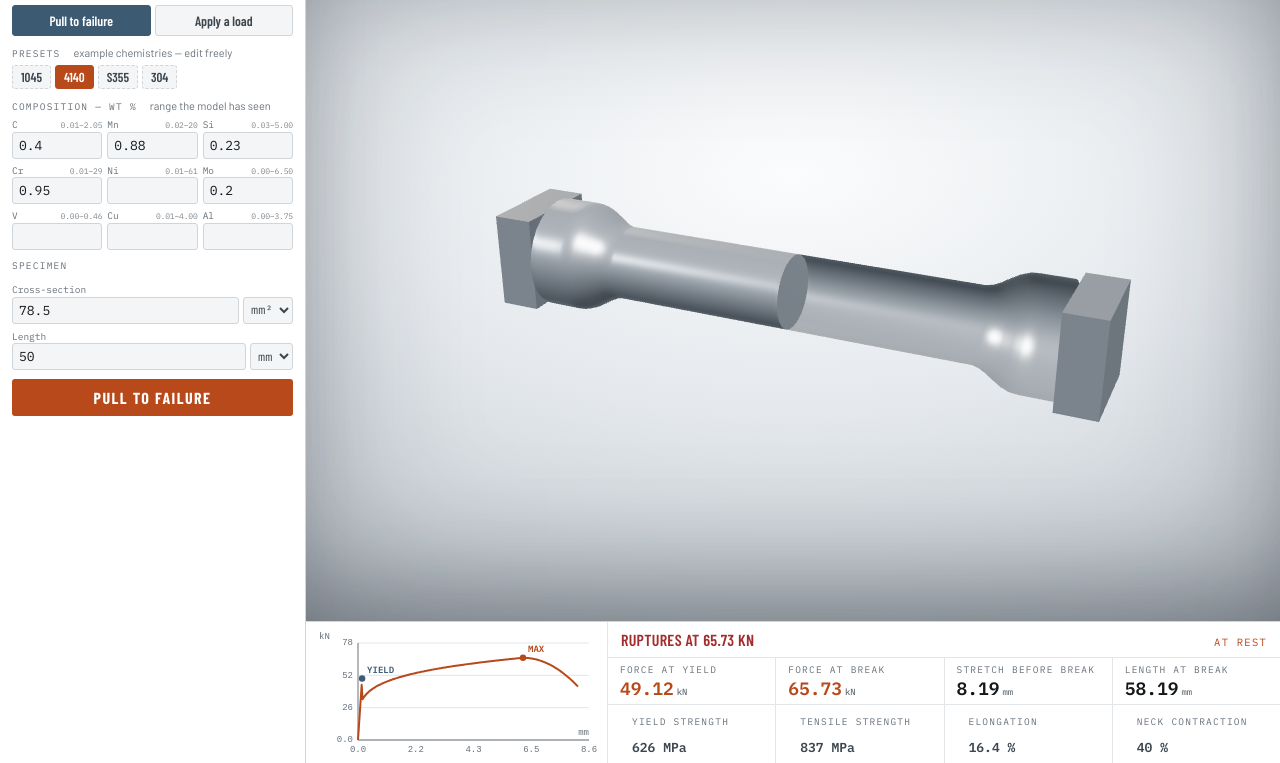
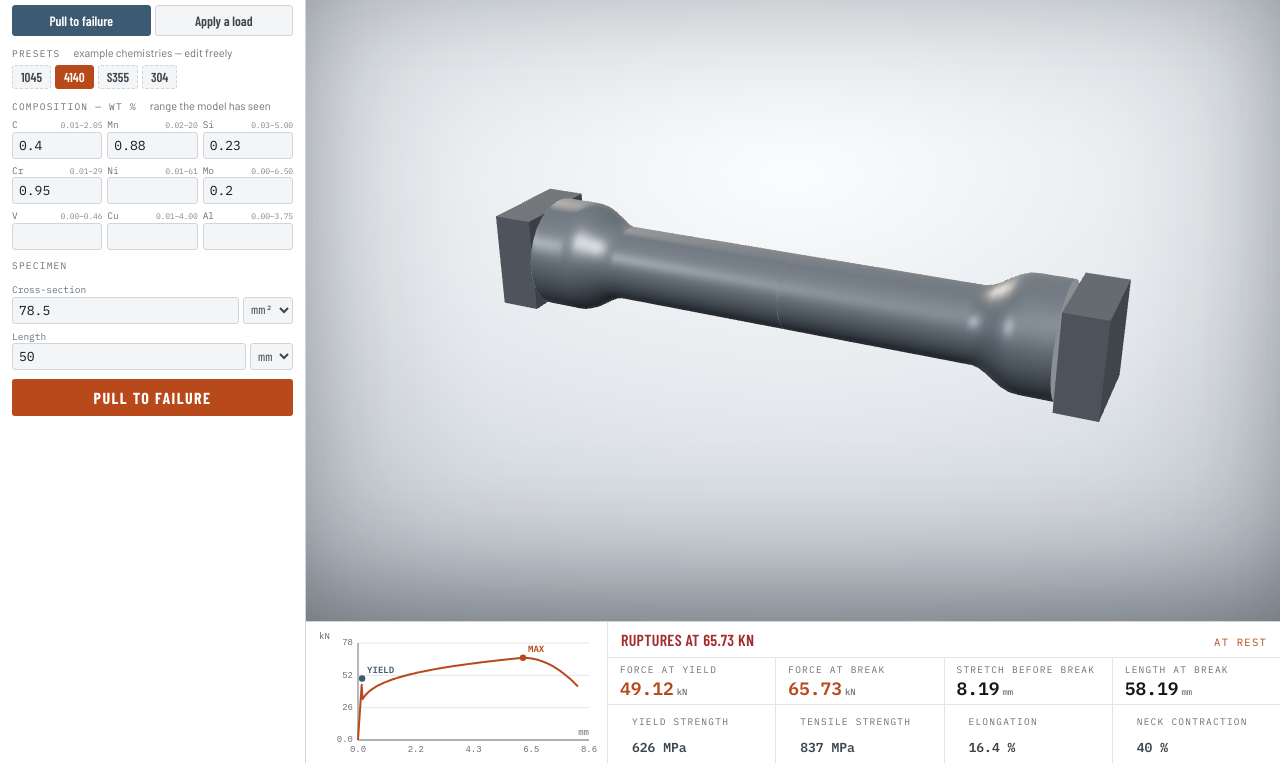
Before and after one commit to DavidDruker/stress-strain-predictor, a plain HTML site: page web/app.html in a window 1280 px wide. Shown: the part 37-800 px from the top of the page. Drawn offline with nearby package versions, Linux system fonts and the light colour scheme.

Commit message:
Dark steel in a light room, and a fracture face that reads as metal not a hole
The specimen is now dark grey against the light grey room rather than the other
way round: base colour down to 0x3d444b, metalness and envMapIntensity reduced so
the environment lifts it rather than washing it out.

The broken end looked see-through, for three compounding reasons, all fixed:

- The cup half of a cup-and-cone fracture is a recess, so with back-face culling
  its inner surface was discarded and you were looking at the room through the
  hole. The steel is DoubleSide now.
- The recess was far too deep -- 0.85 of the neck radius read as a drilled bore.
  A ductile fracture face is essentially flat: a fibrous central zone with a
  small shear lip at the rim. Down to 0.13.
- Even flat, the face was shaded like the polished barrel, so it still read as an
  opening. It now carries its own material -- matte, near-zero metalness, flat
  shaded -- because a fresh ductile fracture is dull and fibrous, and that
  contrast is what makes it legible as torn metal. The geometry carries two
  material groups so the barrel and the face can differ.

110 tests, ruff clean, 48 UI checks, 0 findings.

```diff
--- a/web/app.html
+++ b/web/app.html
@@ -693,7 +693,7 @@
     renderer.setPixelRatio(Math.min(window.devicePixelRatio || 1, 1.5));
     renderer.outputEncoding = THREE.sRGBEncoding;
     renderer.toneMapping = THREE.ACESFilmicToneMapping;
-    renderer.toneMappingExposure = 0.82;
+    renderer.toneMappingExposure = 0.88;
     scene = new THREE.Scene();
     camera = new THREE.PerspectiveCamera(30, 2, 0.1, 100);
     /* A PBR metal reflects its surroundings and almost nothing else, so
@@ -709,12 +709,19 @@
     var fill = new THREE.DirectionalLight(0xc9d9ea, 0.22); fill.position.set(-3, 2, 3); scene.add(fill);
     var rim = new THREE.DirectionalLight(0xffcda0, 0.34); rim.position.set(-4, 1.5, -4); scene.add(rim);
 
+    /* DoubleSide matters here. The cup half of the fracture is a cone recessed
+       INTO the bar, so with back-face culling its inner surface is discarded and
+       the cup renders as a hole you can see the room through. */
     var steel = new THREE.MeshStandardMaterial({
-      color: 0x8e97a1, metalness: 0.80, roughness: 0.32, envMapIntensity: 0.78 });
+      color: 0x3d444b, metalness: 0.55, roughness: 0.42, envMapIntensity: 0.40,
+      side: THREE.DoubleSide });
     var grip = new THREE.MeshStandardMaterial({
-      color: 0x4e565e, metalness: 0.30, roughness: 0.68, envMapIntensity: 0.45 });
-    barA = new THREE.Mesh(makeTube(), steel);
-    barB = new THREE.Mesh(makeTube(), steel);
+      color: 0x24282c, metalness: 0.18, roughness: 0.82, envMapIntensity: 0.22 });
+    var torn = new THREE.MeshStandardMaterial({
+      color: 0x7c8288, metalness: 0.08, roughness: 0.95, envMapIntensity: 0.18,
+      side: THREE.DoubleSide, flatShading: true });
+    barA = new THREE.Mesh(makeTube(), [steel, torn]);
+    barB = new THREE.Mesh(makeTube(), [steel, torn]);
     scene.add(barA, barB);
     var jaw = new THREE.BoxGeometry(0.26, 0.62, 0.62);
     gripL = new THREE.Mesh(jaw, grip); gripR = new THREE.Mesh(jaw, grip);
@@ -764,11 +771,18 @@
         idx.push(a, c, b, b, c, d);
       }
     }
+    var tubeCount = idx.length;
     for (j = 0; j < SEG; j++) {
       idx.push(CAP_NEAR, NEAR_RIM + j, NEAR_RIM + (j + 1) % SEG);
       idx.push(CAP_FAR, FAR_RIM + (j + 1) % SEG, FAR_RIM + j);
     }
     g.setIndex(idx);
+    // The broken face gets its own material. Shaded like the polished barrel it
+    // read as an opening rather than a surface -- a fresh ductile fracture is
+    // dull and fibrous, not reflective, and that difference is what makes it
+    // legible as torn metal.
+    g.addGroup(0, tubeCount, 0);
+    g.addGroup(tubeCount, idx.length - tubeCount, 1);
     return g;
   }
 
@@ -828,7 +842,10 @@
     var gh = GH * (1 + uniform);
     var rU = r0 / Math.sqrt(1 + Math.max(uniform, 0));
     var rNeckMin = rU * Math.sqrt(1 - (S.eng ? S.eng.reductionOfArea : 0.44));
-    var capShift = fractured ? -Math.max(rNeckMin * 0.85, 0.01) : 0;
+    // A ductile fracture face is essentially FLAT -- a fibrous central zone with
+    // a small shear lip at the rim. Any real depth here renders as a drilled
+    // bore rather than a break, especially on the cup half.
+    var capShift = fractured ? -Math.max(rNeckMin * 0.13, 0.004) : 0;
     deform(barA, 1, uniform, neck, gh, r0, rNeckMin, capShift);
     deform(barB, -1, uniform, neck, gh, r0, rNeckMin, capShift);
     barA.position.x = split; barB.position.x = -split;
```
